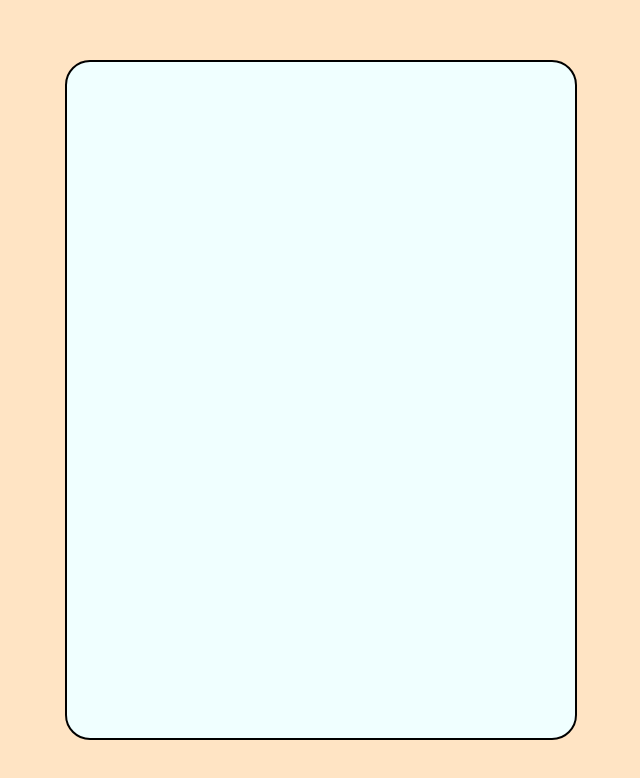
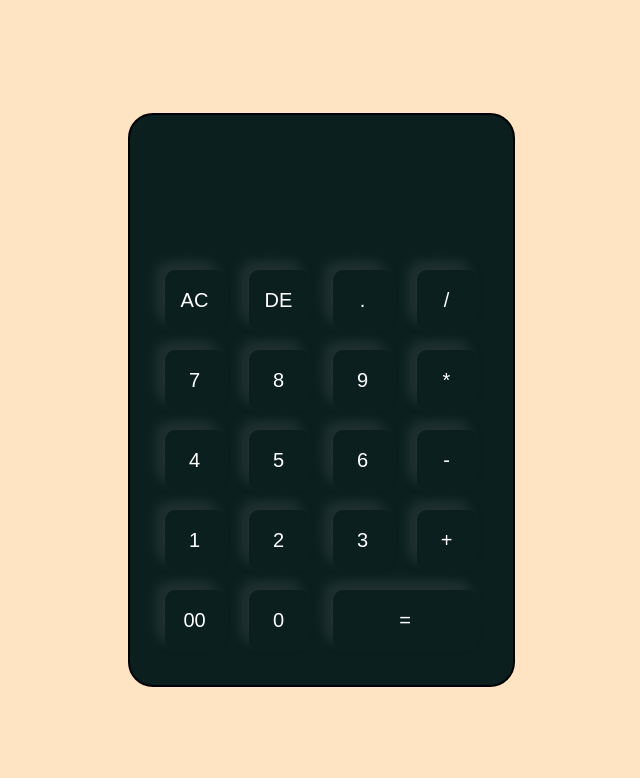
Before and after one commit to Asif2021/calculator, a plain HTML site: page index.html in a window 1280 px wide. Shown: the whole page, without its empty margins (319-959 px from the left). Drawn offline with Linux system fonts and the light colour scheme.

Commit message:
calculator styled and functioned

```diff
--- a/index.html
+++ b/index.html
@@ -10,7 +10,40 @@
 <body>
     <div class="container">
         <div class="calculator">
-
+<form>
+    <div class="display">
+        <input type="text" name="display">
+    </div>
+    <div>
+        <input type="button" value="AC" onClick="display.value = ''" class="operator">
+        <input type="button" value="DE" onClick="display.value = display.value.toString().slice(0, -1)" class="operator">
+        <input type="button" value="." onClick="display.value += '.'" class="operator">
+        <input type="button" value="/" onClick="display.value += '/'" class="operator">
+    </div>
+    <div>
+        <input type="button" value="7" onClick="display.value += '7'">
+        <input type="button" value="8" onClick="display.value += '8'">
+        <input type="button" value="9" onClick="display.value += '9'">
+        <input type="button" value="*" onClick="display.value += '*'" class="operator">
+    </div>
+    <div>
+        <input type="button" value="4" onClick="display.value += '4'">
+        <input type="button" value="5" onClick="display.value += '5'">
+        <input type="button" value="6" onClick="display.value += '6'">
+        <input type="button" value="-" onClick="display.value += '-'" class="operator">
+    </div>
+    <div>
+        <input type="button" value="1" onClick="display.value += '1'">
+        <input type="button" value="2" onClick="display.value += '2'">
+        <input type="button" value="3" onClick="display.value += '3'">
+        <input type="button" value="+" onClick="display.value += '+'" class="operator">
+    </div>
+    <div>
+        <input type="button" value="00" onClick="display.value += '00'">
+        <input type="button" value="0" onClick="display.value += '0'">
+        <input type="button" value="=" class="equal operator" onclick="display.value = eval(display.value)" >
+    </div>
+</form>
         </div>
     </div>
 </body>
--- a/style.css
+++ b/style.css
@@ -13,11 +13,40 @@
 
 }
 .calculator{
-    background-color: azure;
-    height: 85vh;
-    width: 40vw;
+    background-color: rgb(12, 31, 31);
     border: 2px solid black;
     border-radius: 25px;
     display: flex;
     justify-content: center;
-    }
+    padding: 25px;
+        }
+.calculator form input{
+    border: 0;
+    outline: 0;
+    width: 60px;
+    height: 60px;
+    border-radius: 10px;
+    box-shadow: -8px -8px 15px rgba(255,255, 255, 0.1), -5px -5px 15px rgba(0, 0, 0, 0.068);
+    background: transparent;
+    font-size: 20px;
+    color: #fff;
+    cursor: pointer;
+    margin: 10px;
+}
+form .display{
+    display: flex;
+    justify-content: center;
+    margin: 20px 0;
+}
+form .display input{
+    text-align: right;
+    flex: 1;
+    font-size: 45px;
+    box-shadow: none;
+}
+form input.equal{
+    width: 145px;
+}
+form.operator{
+    color: cyan;
+}
```
